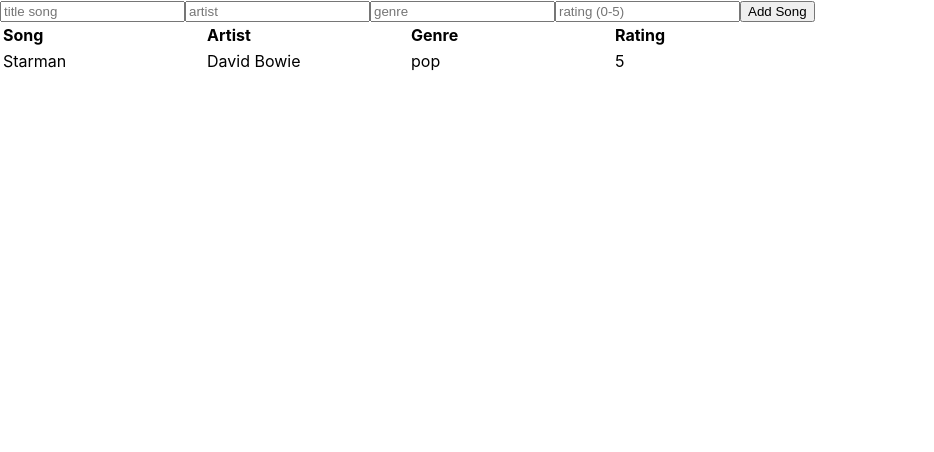
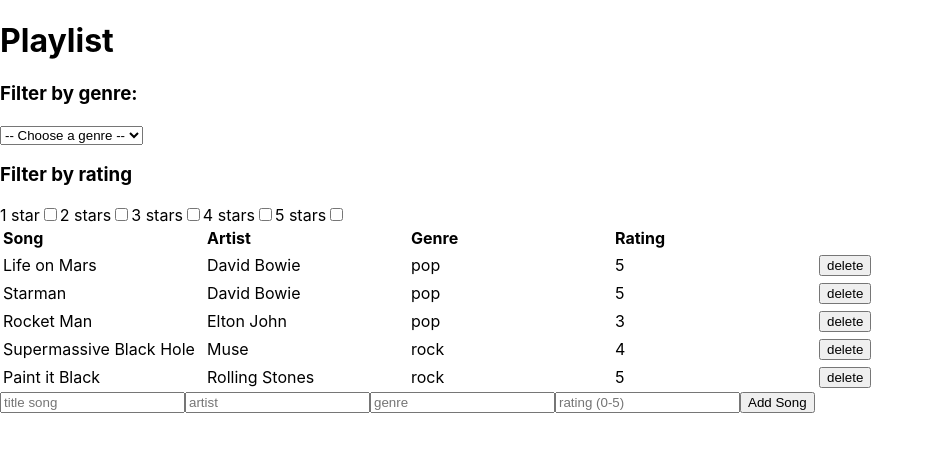
Before and after one commit to cleijten/celia_leijten---Songsaver, a React (Create React App) app: page / in a window 1280 px wide. Shown: the top 452 px of the page, without its empty margins (0-934 px from the left). Built offline with nearby package versions, Linux system fonts and the light colour scheme.

Commit message:
added sorting

```diff
--- a/src/SongOverview.js
+++ b/src/SongOverview.js
@@ -1,6 +1,8 @@
 import React, { Component } from "react";
 import SongForm from "./components/SongForm";
 import SongList from "./components/SongList";
+import FilterGenre from "./components/FilterGenre";
+import FilterRating from "./components/FilterRating";
 
 class SongOverview extends Component {
   constructor() {
@@ -14,17 +16,58 @@ class SongOverview extends Component {
           genre: "pop",
           rating: 5,
         },
+        {
+          id: 2,
+          title: "Life on Mars",
+          artist: "David Bowie",
+          genre: "pop",
+          rating: 5,
+        },
+        {
+          id: 3,
+          title: "Supermassive Black Hole",
+          artist: "Muse",
+          genre: "rock",
+          rating: 4,
+        },
+        {
+          id: 4,
+          title: "Rocket Man",
+          artist: "Elton John",
+          genre: "pop",
+          rating: 3,
+        },
+        {
+          id: 5,
+          title: "Paint it Black",
+          artist: "Rolling Stones",
+          genre: "rock",
+          rating: 5,
+        },
+      ],
+      ratings: [
+        {
+          one: false,
+          two: false,
+          three: false,
+          four: false,
+          five: false,
+        },
       ],
     };
+
     this.handleChange = this.handleChange.bind(this);
     this.handleSubmit = this.handleSubmit.bind(this);
+    this.handleDelete = this.handleDelete.bind(this);
+    this.handleFilterGenre = this.handleFilterGenre.bind(this);
+    this.handleFilterRating = this.handleFilterRating.bind(this);
   }
 
   handleSubmit = (song) => {
     song.preventDefault();
     this.setState((prevState) => {
       const newSongs = [...prevState.songs];
-      console.log(`new Songs: ${newSongs.songs}`);
+      console.log("new Songs:", newSongs);
       const newSong = {
         id: prevState.songs.length + 1,
         title: this.state.title,
@@ -32,35 +75,126 @@ class SongOverview extends Component {
         genre: this.state.genre,
         rating: this.state.rating,
       };
-      console.log(`new Song: ${newSong}`);
+      console.log("new Song:", newSong);
       newSongs.push(newSong);
       const newStateSongs = { ...prevState, songs: newSongs };
-        console.log(`new State Song: ${newStateSongs.songs[1]}`);
+      console.log("new Statesongs", newStateSongs);
 
-        // const sortedSongs = newStateSong.sort((a, b) => {
-        //     return a[this.state.artist] - b[this.state.artist]
-        // })
+      return newStateSongs;
+    });
+  };
+
+  handleDelete = (e) => {
+    e.preventDefault();
+    // console.log("delete button clicked");
+
+    this.setState((prevState) => {
+      const newSongs = [...prevState.songs];
+      const tdId = e.target.parentElement.parentElement.firstChild.innerHTML;
+      const foundId = newSongs.find(({ id }) => id === tdId);
+      const index = newSongs.indexOf(foundId);
+
+      // console.log("id is", tdId)
+      // console.log("index is", index)
+      // console.log("newsongs is", newSongs)
+
+      newSongs.splice(index, 1);
+      const newStateSongs = { ...prevState, songs: newSongs };
       return newStateSongs;
     });
   };
 
   handleChange(event) {
+    event.preventDefault();
     const { name, value } = event.target;
     this.setState({ [name]: value });
   }
 
+  handleFilterGenre(event) {
+    event.preventDefault();
+    // const { name, value, type, checked } = event.target;
+    // console.log("event target is ", event.target);
+
+    this.setState((prevState) => {
+      console.log("selected genre");
+      const selectedGenre = event.target.value;
+      console.log("selected genre is", selectedGenre);
+      const selectedProperty = event.target.name;
+      console.log("selected filter is ", selectedProperty);
+      const newSongs = [...prevState.songs];
+      const filteredSongs = newSongs.filter(
+        (item) => item.genre === selectedGenre
+      );
+      const newStateSongs = { ...prevState, songs: filteredSongs };
+
+      return newStateSongs;
+    });
+  }
+
+  //een genre selecteren gaat goed, maar als je daarna een ander genre wilt selecteren gaat dat niet want prevState is de nieuwe state, dus op een of andere manier moet ik de filters instellen op de this.state en niet op prevstate. als ik dit kan oplossen dan kan ik verder met de checkboxen
+
+  handleFilterRating(event) {
+    event.preventDefault();
+    const { name, checked } = event.target;
+    //  console.log("event target is ", event.target);
+    this.setState((prevState) => {
+      //   console.log("checkbox ticked")
+      const ratings = prevState.ratings;
+      const newSongs = [...prevState.songs];
+      //  console.log("ratings is", ratings)
+      ratings[name] = checked;
+      //  console.log("ratings name is", [name])
+      if (ratings.one) {
+        console.log("one is ticked");
+        const filteredSongs = newSongs.filter((item) => item.rating === 1);
+        const newStateSongs = { ...prevState, songs: filteredSongs };
+        return newStateSongs;
+      }
+      if (ratings.two) {
+        console.log("two is ticked");
+        const filteredSongs = newSongs.filter((item) => item.rating === 2);
+        const newStateSongs = { ...prevState, songs: filteredSongs };
+        return newStateSongs;
+      }
+      if (ratings.three) {
+        console.log("three is ticked");
+        const filteredSongs = newSongs.filter((item) => item.rating === 3);
+        const newStateSongs = { ...prevState, songs: filteredSongs };
+        return newStateSongs;
+      }
+      if (ratings.four) {
+        console.log("four is ticked");
+        const filteredSongs = newSongs.filter((item) => item.rating === 4);
+        const newStateSongs = { ...prevState, songs: filteredSongs };
+        return newStateSongs;
+      }
+      if (ratings.five) {
+        console.log("five is ticked");
+        const filteredSongs = newSongs.filter((item) => item.rating === 5);
+        const newStateSongs = { ...prevState, songs: filteredSongs };
+        return newStateSongs;
+      }
+    });
+  }
+
   render() {
-    const songComponents = this.state.songs.map((item) => {
-      return <SongList key={item.id} song={item} />;
+    const songsObj = [...this.state.songs];
+    const sortedSongs = songsObj.sort((a, b) => (a.artist > b.artist ? 1 : -1));
+    console.log("sorted", sortedSongs);
+    const songComponents = sortedSongs.map((item) => {
+      return <SongList key={item.id} song={item} onClick={this.handleDelete} />;
     });
 
     return (
       <div>
-        <SongForm
-          handleChange={this.handleChange}
-          handleSubmit={this.handleSubmit}
+        <h1>Playlist</h1>
+
+        <FilterGenre handleChange={this.handleFilterGenre} data={this.state} />
+        <FilterRating
+          handleChange={this.handleFilterRating}
           data={this.state}
         />
+
         <table>
           <tbody>
             <tr className="song-header">
@@ -72,9 +206,20 @@ class SongOverview extends Component {
           </tbody>
         </table>
         {songComponents}
+
+        <SongForm
+          handleChange={this.handleChange}
+          handleSubmit={this.handleSubmit}
+          data={this.state}
+        />
       </div>
     );
   }
 }
 
 export default SongOverview;
+
+// const sortedSongs = newStateSongs.songs.sort((a, b) => {
+//     return a[this.state.artist] - b[this.state.artist]
+// })
+// console.log("sorted Songs", sortedSongs)
--- /dev/null
+++ b/src/components/FilterGenre.js
@@ -0,0 +1,18 @@
+import React from "react";
+function FilterGenre(props) {
+  return (
+    <div>
+
+      <label><h3>Filter by genre:</h3></label>
+      <select name="genre" id="genre" value={props.data.genre} onChange={props.handleChange}>
+        <option value="">-- Choose a genre --</option>
+        <option value="pop">Pop</option>
+        <option value="rock">Rock</option>
+        <option value="jazz">Jazz</option>
+        <option value="hiphop">Hiphop</option>
+      </select>
+
+    </div>
+  );
+}
+export default FilterGenre;
--- /dev/null
+++ b/src/components/FilterRating.js
@@ -0,0 +1,22 @@
+import React from "react";
+function FilterRating(props) {
+ console.log(props)
+  return (
+    <div>
+
+
+<h3>Filter by rating</h3>
+      <label>1 star</label>
+      <input type="checkbox" name="one" onChange={props.handleChange} checked={props.data.ratings.one} />
+      <label>2 stars</label>
+      <input type="checkbox" name="two" onChange={props.handleChange} checked={props.data.ratings.two}/>
+      <label>3 stars</label>
+      <input type="checkbox" name="three" onChange={props.handleChange} checked={props.data.ratings.three} />
+      <label>4 stars</label>
+      <input type="checkbox" name="four" onChange={props.handleChange} checked={props.data.ratings.four}/>
+      <label>5 stars</label>
+      <input type="checkbox" name="five" onChange={props.handleChange} checked={props.data.ratings.five}/>
+    </div>
+  );
+}
+export default FilterRating;
--- a/src/components/SongForm.js
+++ b/src/components/SongForm.js
@@ -1,7 +1,7 @@
 import React from "react";
 
 function SongForm(props) {
-  console.log("songform", props);
+//   console.log("songform", props);
   return (
     <form onSubmit={props.handleSubmit}>
       <input
--- a/src/components/SongList.js
+++ b/src/components/SongList.js
@@ -1,16 +1,22 @@
 import React from "react";
 
 function SongList(props) {
-  console.log(props);
+    // console.log("songlist props", props);
+    // console.log("songlist props id", props.song.id);
   return (
-    <div>
+      <div>
+
       <table>
         <tbody>
           <tr className="list">
+
             <td className="song-row__item">{props.song.title}</td>
             <td className="song-row__item">{props.song.artist}</td>
             <td className="song-row__item">{props.song.genre}</td>
             <td className="song-row__item">{props.song.rating}</td>
+            <td>
+              <button onClick={props.onClick}>delete</button>
+            </td>
           </tr>
         </tbody>
       </table>
```
